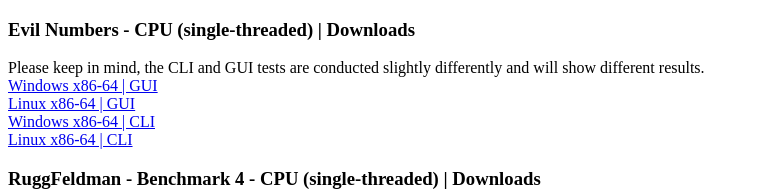
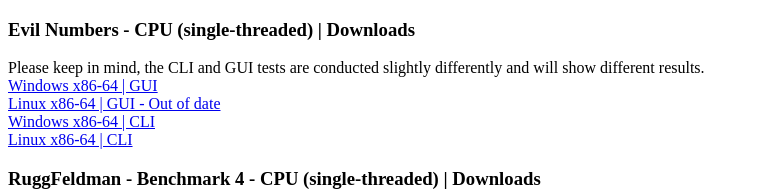
Before and after one commit to logancammish/logancammish.github.io, a plain HTML site: page benchmarking.html in a window 1280 px wide. Shown: the top 191 px of the page, without its empty margins (0-759 px from the left). Drawn offline with Linux system fonts and the light colour scheme.

Commit message:
Update benchmarking.html

```diff
--- a/benchmarking.html
+++ b/benchmarking.html
@@ -9,7 +9,7 @@
     <br>
     <a href="https://github.com/logancammish/benchmarks/raw/main/evil-numbers/gui-app/binaries/evil_numbers_benchmark.exe">Windows x86-64 | GUI</a>
     <br>
-    <a href="https://github.com/logancammish/benchmarks/raw/main/evil-numbers/gui-app/binaries/evil_numbers_benchmark">Linux x86-64 | GUI</a>
+    <a href="https://github.com/logancammish/benchmarks/raw/main/evil-numbers/gui-app/binaries/evil_numbers_benchmark">Linux x86-64 | GUI - Out of date</a>
     <br>
     <a href="https://github.com/logancammish/benchmarks/raw/main/evil-numbers/binaries/evil-numbers.exe">Windows x86-64 | CLI</a>
     <br>
```
